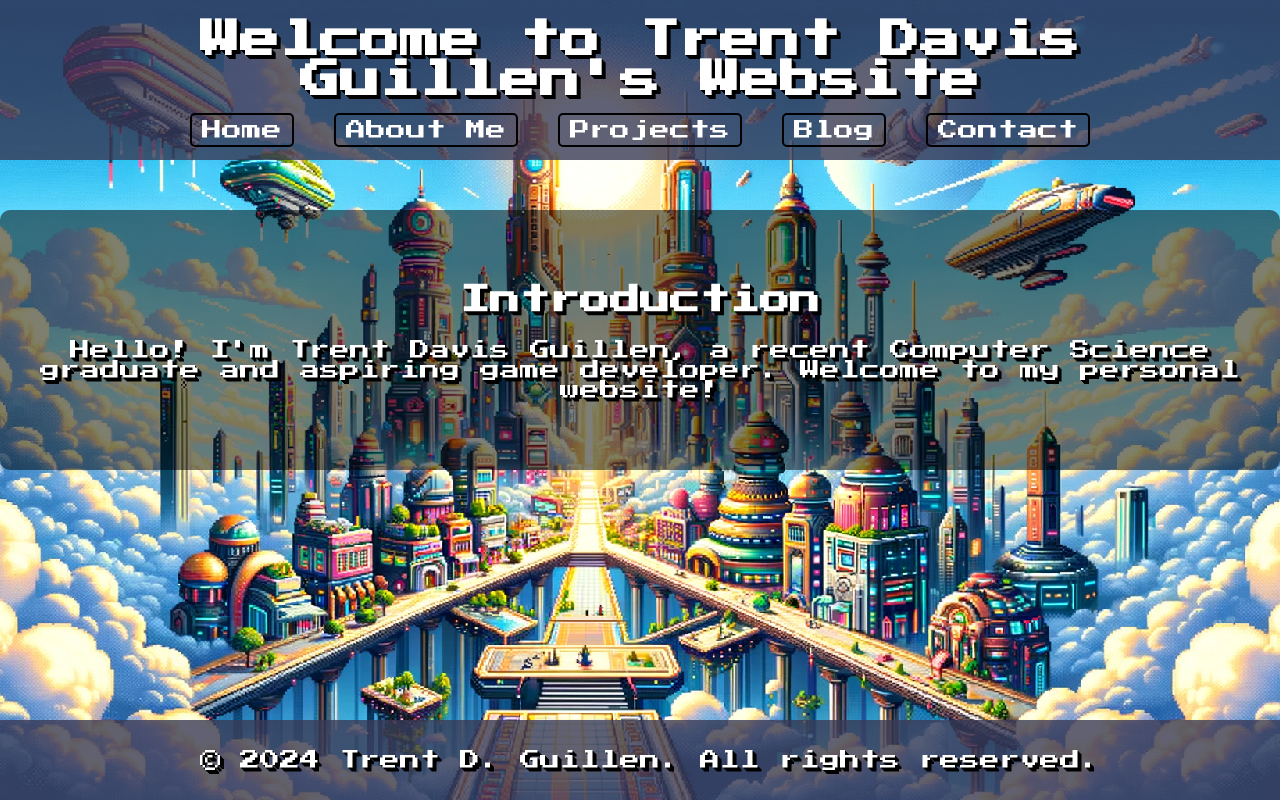
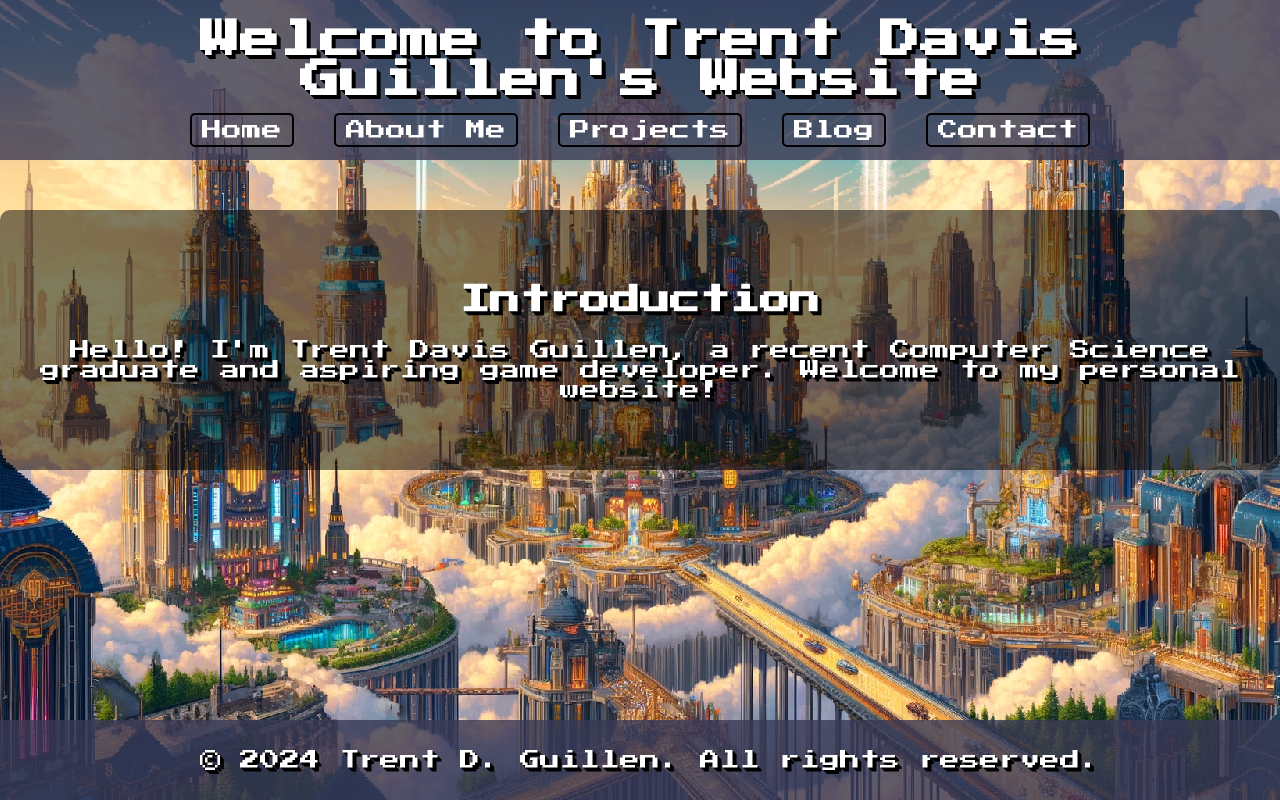
Before and after one commit to thetent1/Website, a plain HTML site: page index.html in a window 1280 px wide. Drawn offline with Linux system fonts and the light colour scheme.

Commit message:
Update styles.css

```diff
--- a/styles.css
+++ b/styles.css
@@ -1,7 +1,7 @@
 /* Base styles */
 body {
     font-family: 'Press Start 2P', cursive;
-    background: url('images/retrocity2.png') no-repeat center center fixed;
+    background: url('images/retrocity3.png') no-repeat center center fixed;
     background-size: cover;
     color: #fff;
     text-align: center;
```
